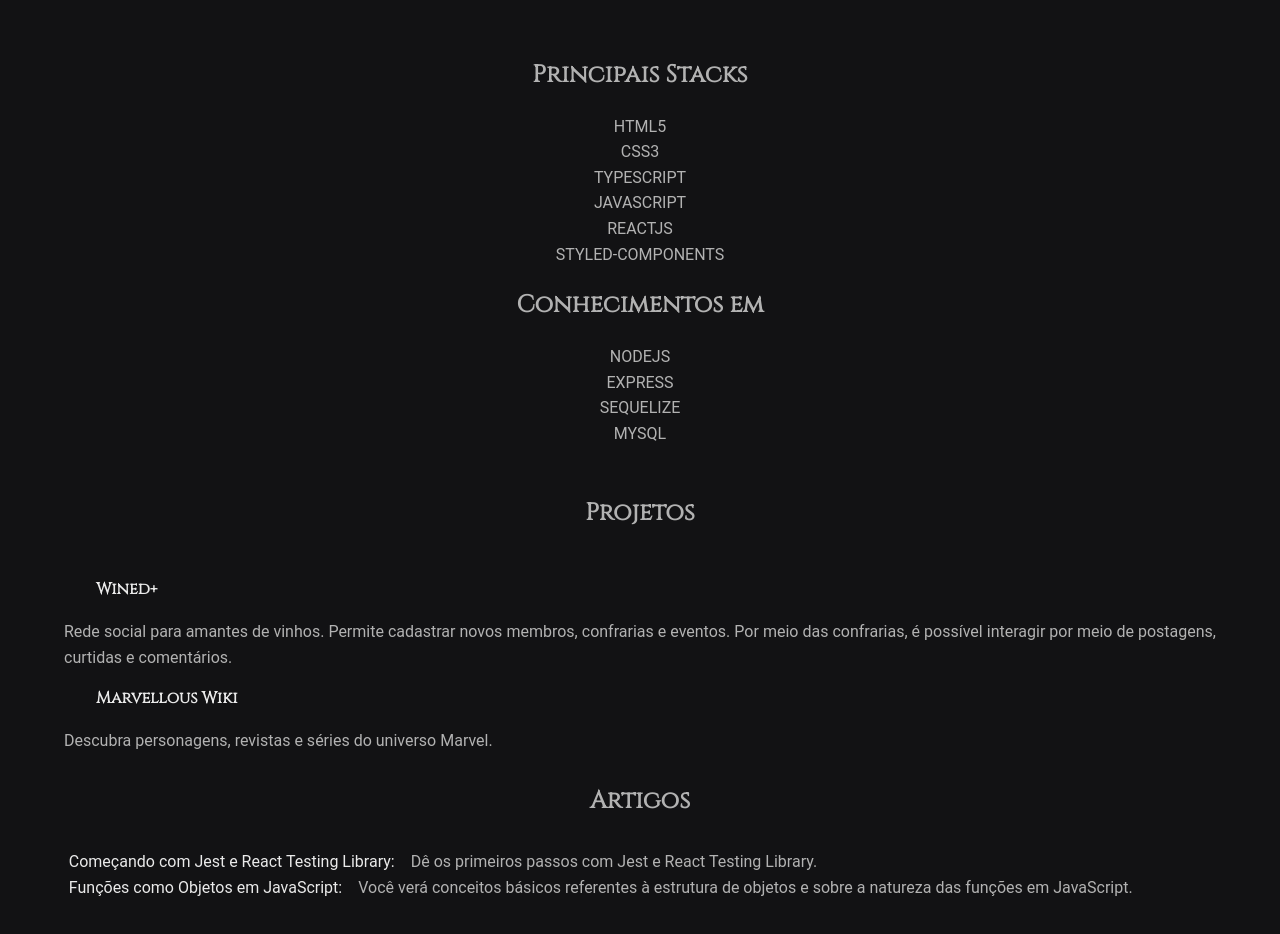
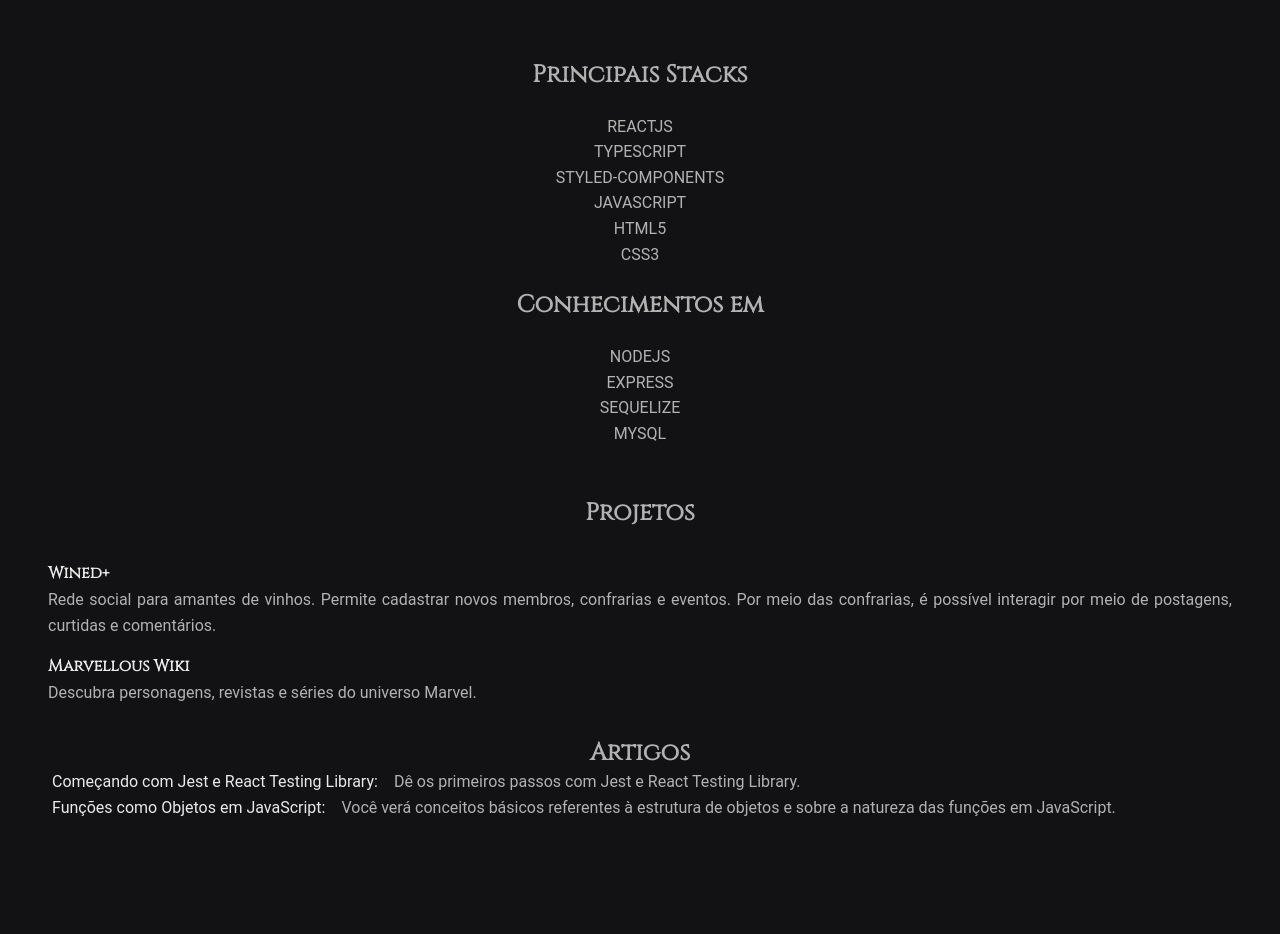
Before and after one commit to jairocket/jailsonanjos, a React (Vite) app: page / in a window 1280 px wide. Shown: the part 560-1494 px from the top of the page. After the commit the page ends 1445 px from the top, so only its background shows below. Built offline with nearby package versions, Linux system fonts and the light colour scheme.

Commit message:
feat(app): Fix app, articles and projects styles

```diff
--- a/src/App.tsx
+++ b/src/App.tsx
@@ -4,7 +4,7 @@ import { GlobalStyle } from './styles/globals'
 import { Avatar } from './components/Avatar'
 import { Header } from './components/Header'
 import coolAvatar from '../src/assets/cool-avatar.svg'
-import { AppContainer, Heading, IdContainer } from './styles/styles'
+import { AppContainer, Heading, Heading2, IdContainer } from './styles/styles'
 
 import { Skills } from './components/Skills'
 import { SkillsContainer } from './components/Skills/styles'
@@ -17,12 +17,12 @@ import { SocialMediaLinks } from './components/SocialMediaLinks'
 const mainStacks = {
   title: 'Principais Stacks',
   stacks: [
+    'REACTJS',
+    'TYPESCRIPT',
+    'STYLED-COMPONENTS',
+    'JAVASCRIPT',
     'HTML5',
     'CSS3',
-    'TYPESCRIPT',
-    'JAVASCRIPT',
-    'REACTJS',
-    'STYLED-COMPONENTS',
   ],
 }
 
@@ -79,7 +79,7 @@ function App() {
           <Skills title={knownStacks.title} skillsList={knownStacks.stacks} />
         </SkillsContainer>
 
-        <h2 id="projects">Projetos</h2>
+        <Heading2 id="projects">Projetos</Heading2>
         <ProjectsContainer>
           {projects.map((project) => {
             const { title, description, href } = project
@@ -94,7 +94,7 @@ function App() {
           })}
         </ProjectsContainer>
 
-        <h2 id="articles">Artigos</h2>
+        <Heading2 id="articles">Artigos</Heading2>
         <ArticlesContainer>
           {articles.map((article) => {
             const { href, title, description } = article
--- a/src/components/Article/index.tsx
+++ b/src/components/Article/index.tsx
@@ -1,3 +1,5 @@
+import { ArticlesContainer } from './styles'
+
 type ArticleType = {
   href: string
   title: string
@@ -6,9 +8,9 @@ type ArticleType = {
 
 export function Article({ href, title, description }: ArticleType) {
   return (
-    <div key={title}>
+    <ArticlesContainer key={title}>
       <a href={href}>{title}</a>
       <span>{description}</span>
-    </div>
+    </ArticlesContainer>
   )
 }
--- a/src/components/Article/styles.ts
+++ b/src/components/Article/styles.ts
@@ -1,15 +1,14 @@
 import styled from 'styled-components'
 
 export const ArticlesContainer = styled.div`
-  margin: 2rem;
+  margin-left: 1.5rem;
   line-height: 1.6;
   text-align: justify;
-  margin-bottom: 4rem;
-  width: 91.75vw;
+  width: 100%;
 
   a {
     color: ${(props) => props.theme['gray-100']};
-    padding: 1rem;
+    padding-right: 1rem;
     text-decoration: none;
     &:hover {
       color: ${(props) => props.theme['blue']};
--- a/src/components/Header/index.tsx
+++ b/src/components/Header/index.tsx
@@ -4,7 +4,6 @@ import { SandwichButton } from '../SandwichButton'
 import { HeaderContainer } from './styles'
 import { useState } from 'react'
 import { NavBar } from '../NavBar'
-import { HideableNavBar } from '../NavBar/styles'
 
 export function Header() {
   const [showNavbar, setShowNavbar] = useState(false)
--- a/src/components/NavBar/styles.ts
+++ b/src/components/NavBar/styles.ts
@@ -13,13 +13,6 @@ export const NavContainer = styled.nav`
   overflow: hidden;
   right: 1rem;
   top: 5rem;
-
-  @media screen and (min-width: 768px) {
-    background-color: transparent;
-    flex-direction: row;
-    position: static;
-    width: 12rem;
-  }
 `
 
 export const HideableNavBar = styled.nav`
--- a/src/components/Projects/index.tsx
+++ b/src/components/Projects/index.tsx
@@ -1,3 +1,5 @@
+import { ProjectsContainer } from './styles'
+
 type ProjectType = {
   title: string
   description: string
@@ -6,11 +8,11 @@ type ProjectType = {
 
 export function Projects({ title, description, href }: ProjectType) {
   return (
-    <div key={title}>
+    <ProjectsContainer key={title}>
       <h4>
         <a href={href}>{title}</a>
       </h4>
       <p>{description}</p>
-    </div>
+    </ProjectsContainer>
   )
 }
--- a/src/components/Projects/styles.ts
+++ b/src/components/Projects/styles.ts
@@ -1,17 +1,15 @@
 import styled from 'styled-components'
 
 export const ProjectsContainer = styled.div`
-  margin: 2rem;
+  margin: 1rem;
   line-height: 1.6;
   text-align: justify;
-  width: 90vw;
+
   h4 {
     font-family: 'Cinzel', serif;
-    padding: 1rem;
   }
   a {
     color: ${(props) => props.theme['gray-100']};
-    padding: 1rem;
     text-decoration: none;
     &:hover {
       color: ${(props) => props.theme['blue']};
--- a/src/styles/styles.ts
+++ b/src/styles/styles.ts
@@ -8,6 +8,7 @@ export const AppContainer = styled.div`
   padding: 0 1rem;
   text-align: center;
   background-color: ${(props) => props.theme['gray-900']};
+  padding-bottom: 4rem;
 `
 
 export const Heading = styled.h1`
@@ -18,6 +19,8 @@ export const Heading = styled.h1`
     color: ${(props) => props.theme['blue']};
   }
 `
+export const Heading2 = styled.h2``
+
 export const IdContainer = styled.div`
   display: flex;
   flex-direction: column;
```
